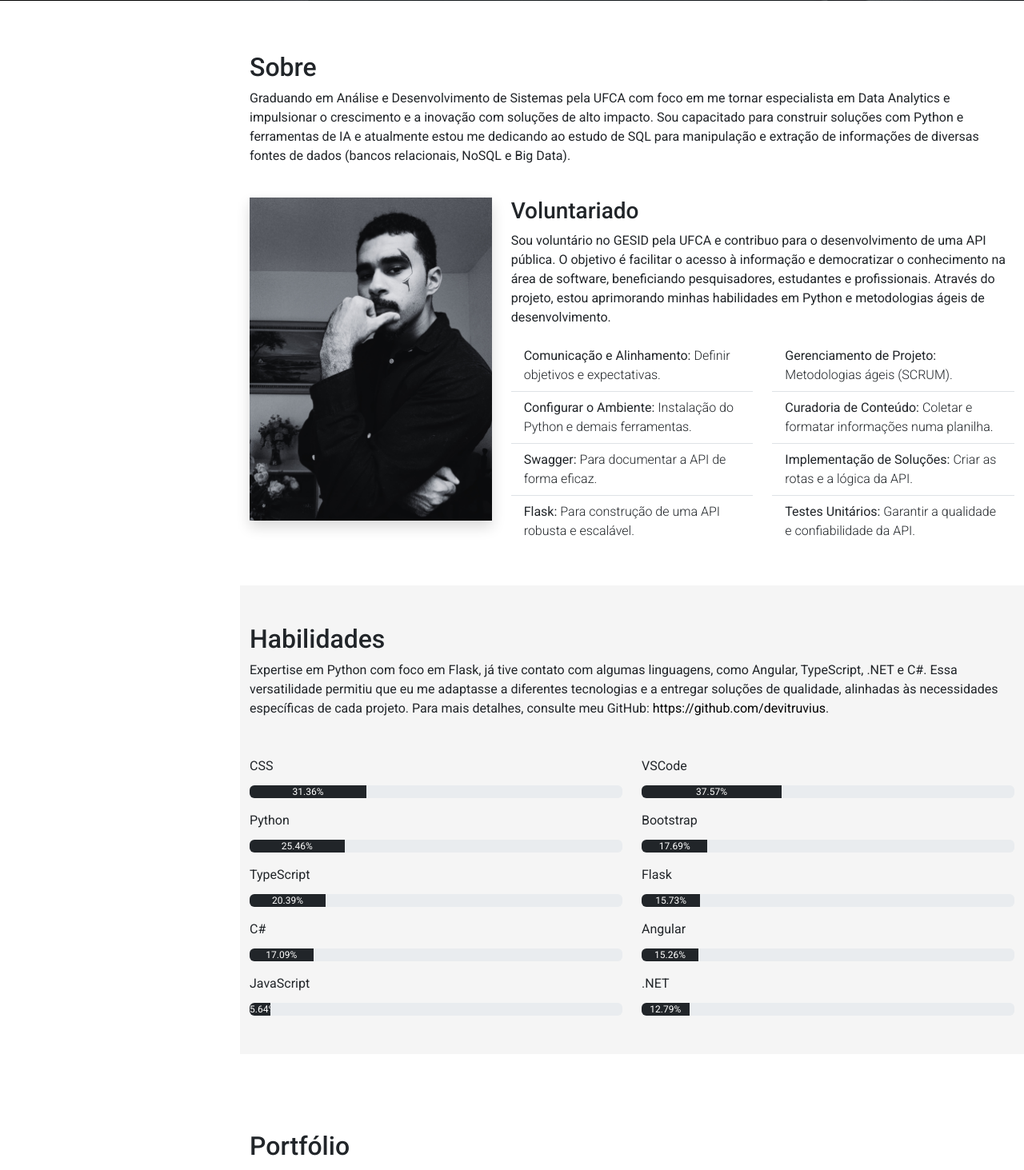
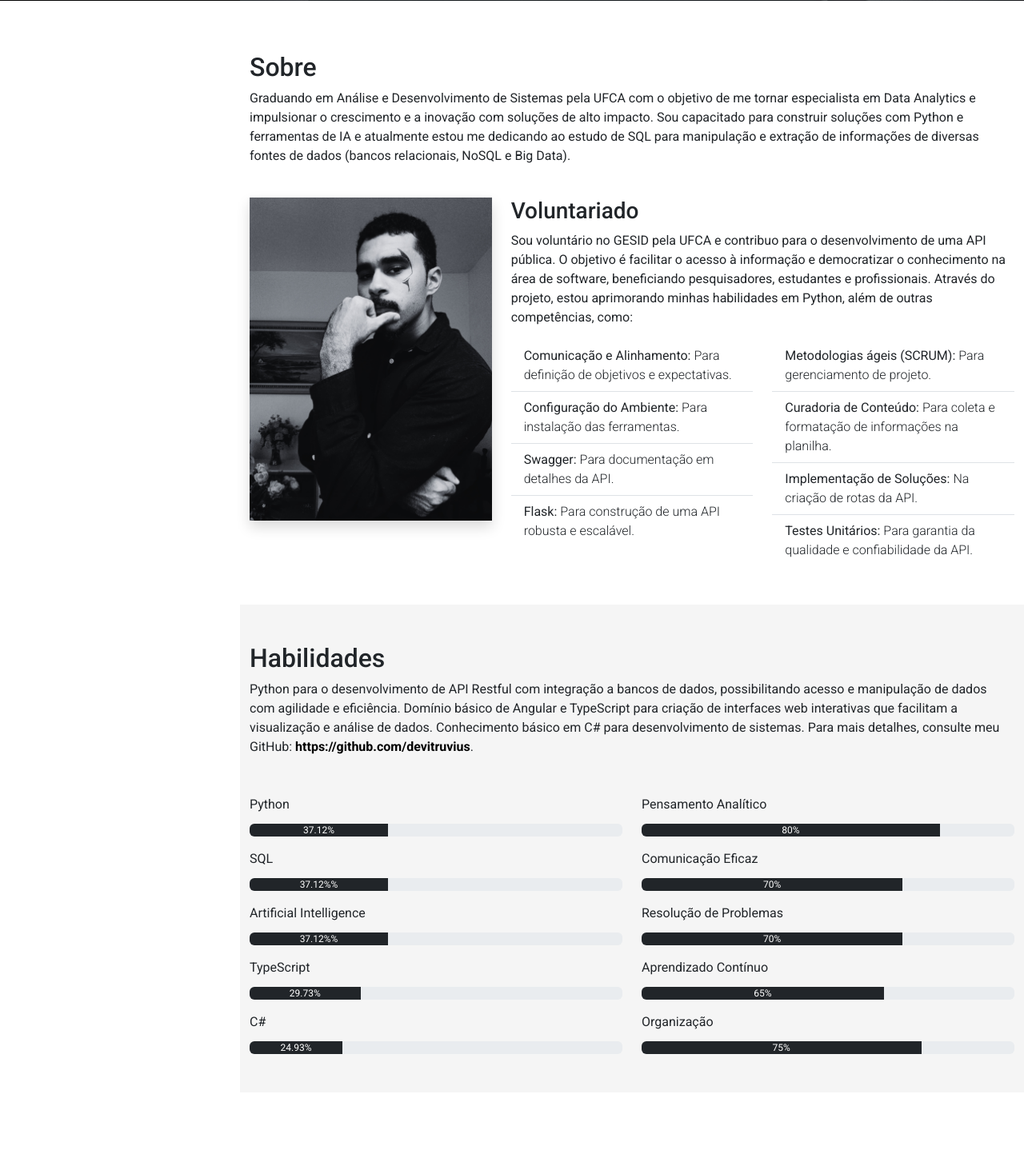
Before and after one commit to devitruvius/personal-portfolio, a Flask app: page / in a window 1280 px wide. Shown: the part 799-2262 px from the top of the page at 80% size. Run offline with Flask 3, Linux system fonts and the light colour scheme; some libraries are stand-ins or nearby versions.

Commit message:
refinando as descrições

```diff
--- a/templates/index.html
+++ b/templates/index.html
@@ -82,7 +82,8 @@
                 <div class="col-md-12" data-anime="down">
                     <h2 class="pt-3">Sobre</h2>
                     <p>
-                        Graduando em Análise e Desenvolvimento de Sistemas pela UFCA com foco em me tornar especialista
+                        Graduando em Análise e Desenvolvimento de Sistemas pela UFCA com o objetivo de me tornar
+                        especialista
                         em Data Analytics e impulsionar o crescimento e a inovação com soluções de alto impacto.
 
                         Sou capacitado para construir soluções com Python e ferramentas de IA e atualmente estou me
@@ -103,22 +104,21 @@
                         Sou voluntário no GESID pela UFCA e contribuo para o desenvolvimento de uma API pública. O
                         objetivo é facilitar o acesso à informação e democratizar o conhecimento na área de
                         software, beneficiando pesquisadores, estudantes e profissionais. Através do projeto, estou
-                        aprimorando minhas habilidades em Python e metodologias ágeis de desenvolvimento.
+                        aprimorando minhas habilidades em Python, além de outras competências, como:
                     </p>
                     <div class="row">
                         <div class="col-md-6">
                             <ul class="list-group list-group-flush fs-6">
                                 <li class="list-group-item">
-                                    Comunicação e Alinhamento: <span class="fw-light">Definir objetivos
+                                    Comunicação e Alinhamento: <span class="fw-light">Para definição de objetivos
                                         e expectativas.</span>
                                 </li>
                                 <li class="list-group-item">
-                                    Configurar o Ambiente: <span class="fw-light">Instalação do Python e demais
+                                    Configuração do Ambiente: <span class="fw-light">Para instalação das
                                         ferramentas.</span>
                                 </li>
                                 <li class="list-group-item">
-                                    Swagger: <span class="fw-light">Para
-                                        documentar a API de forma eficaz.</span>
+                                    Swagger: <span class="fw-light">Para documentação em detalhes da API.</span>
                                 </li>
                                 <li class="list-group-item">
                                     Flask: <span class="fw-light">Para construção de uma API robusta e
@@ -129,19 +129,19 @@
                         <div class="col-md-6">
                             <ul class="list-group list-group-flush fs-6">
                                 <li class="list-group-item">
-                                    Gerenciamento de Projeto: <span class="fw-light">Metodologias ágeis
-                                        (SCRUM).</span>
+                                    Metodologias ágeis
+                                        (SCRUM): <span class="fw-light">Para gerenciamento de projeto.</span>
                                 </li>
                                 <li class="list-group-item">
-                                    Curadoria de Conteúdo: <span class="fw-light">Coletar e formatar informações numa
+                                    Curadoria de Conteúdo: <span class="fw-light">Para coleta e formatação de informações na
                                         planilha.</span>
                                 </li>
                                 <li class="list-group-item">
-                                    Implementação de Soluções: <span class="fw-light">Criar as rotas e a lógica da
+                                    Implementação de Soluções: <span class="fw-light">Na criação de rotas da
                                         API.</span>
                                 </li>
                                 <li class="list-group-item">
-                                    Testes Unitários: <span class="fw-light">Garantir a qualidade e confiabilidade da
+                                    Testes Unitários: <span class="fw-light">Para garantia da qualidade e confiabilidade da
                                         API.</span>
                                 </li>
                             </ul>
@@ -157,67 +157,72 @@
             <div class="container pb-5">
                 <h2 class="pt-5">Habilidades</h2>
                 <p>
-                    Expertise em Python com foco em Flask, já tive contato com algumas linguagens, como Angular,
-                    TypeScript, .NET e C#. Essa versatilidade permitiu que eu me adaptasse a diferentes tecnologias e
-                    a entregar soluções de qualidade, alinhadas às necessidades específicas de cada projeto. Para mais
+                    Python para o desenvolvimento de API Restful com integração a bancos de dados, possibilitando acesso
+                    e
+                    manipulação de dados com agilidade e eficiência. Domínio básico de Angular e TypeScript para criação
+                    de
+                    interfaces web interativas que facilitam a visualização e análise de dados. Conhecimento básico em
+                    C# para desenvolvimento de sistemas. Para mais
                     detalhes, consulte meu GitHub:
                     <a target="_blank" href="https://github.com/devitruvius"
-                        style="color: #000; text-decoration: none;">https://github.com/devitruvius</a>.
+                        style="color: #000; text-decoration: none;"><strong>https://github.com/devitruvius</strong></a>.
                 </p>
 
                 <div class="row">
                     <div class="col-md-6">
-                        <p class="mt-3 mb-0">CSS</p>
-                        <div class="progress" role="progressbar" aria-label="Example with label" aria-valuenow="25"
-                            aria-valuemin="0" aria-valuemax="100">
-                            <div class="progress-bar bg-dark" data-anime="left" style="width: 31.36%">31.36%</div>
-                        </div>
+
                         <p class="mt-3 mb-0">Python</p>
                         <div class="progress" role="progressbar" aria-label="Example with label" aria-valuenow="25"
                             aria-valuemin="0" aria-valuemax="100">
-                            <div class="progress-bar bg-dark" data-anime="left" style="width: 25.46%">25.46%</div>
+                            <div class="progress-bar bg-dark" data-anime="left" style="width: 37.12%">37.12%</div>
+                        </div>
+                        <p class="mt-3 mb-0">SQL</p>
+                        <div class="progress" role="progressbar" aria-label="Example with label" aria-valuenow="25"
+                            aria-valuemin="0" aria-valuemax="100">
+                            <div class="progress-bar bg-dark" data-anime="left" style="width: 37.12%">37.12%%</div>
+                        </div>
+                        <p class="mt-3 mb-0">Artificial Intelligence</p>
+                        <div class="progress" role="progressbar" aria-label="Example with label" aria-valuenow="25"
+                            aria-valuemin="0" aria-valuemax="100">
+                            <div class="progress-bar bg-dark" data-anime="left" style="width: 37.12%">37.12%%</div>
                         </div>
                         <p class="mt-3 mb-0">TypeScript</p>
                         <div class="progress" role="progressbar" aria-label="Example with label" aria-valuenow="25"
                             aria-valuemin="0" aria-valuemax="100">
-                            <div class="progress-bar bg-dark" data-anime="left" style="width: 20.39%">20.39%</div>
+                            <div class="progress-bar bg-dark" data-anime="left" style="width: 29.73%">29.73%</div>
                         </div>
                         <p class="mt-3 mb-0">C#</p>
                         <div class="progress" role="progressbar" aria-label="Example with label" aria-valuenow="25"
                             aria-valuemin="0" aria-valuemax="100">
-                            <div class="progress-bar bg-dark" data-anime="left" style="width: 17.09%">17.09%</div>
+                            <div class="progress-bar bg-dark" data-anime="left" style="width: 24.93%">24.93%</div>
                         </div>
-                        <p class="mt-3 mb-0">JavaScript</p>
+
+                    </div>
+                    <div class="col-md-6">
+                        <p class="mt-3 mb-0">Pensamento Analítico</p>
                         <div class="progress" role="progressbar" aria-label="Example with label" aria-valuenow="25"
                             aria-valuemin="0" aria-valuemax="100">
-                            <div class="progress-bar bg-dark" data-anime="left" style="width: 5.64%">5.64%</div>
+                            <div class="progress-bar bg-dark" data-anime="left" style="width: 80%">80%</div>
                         </div>
-                    </div>
-                    <div class="col-md-6">
-                        <p class="mt-3 mb-0">VSCode</p>
+                        <p class="mt-3 mb-0">Comunicação Eficaz</p>
                         <div class="progress" role="progressbar" aria-label="Example with label" aria-valuenow="25"
                             aria-valuemin="0" aria-valuemax="100">
-                            <div class="progress-bar bg-dark" data-anime="left" style="width: 37.57%">37.57%</div>
+                            <div class="progress-bar bg-dark" data-anime="left" style="width: 70%">70%</div>
                         </div>
-                        <p class="mt-3 mb-0">Bootstrap</p>
+                        <p class="mt-3 mb-0">Resolução de Problemas</p>
                         <div class="progress" role="progressbar" aria-label="Example with label" aria-valuenow="25"
                             aria-valuemin="0" aria-valuemax="100">
-                            <div class="progress-bar bg-dark" data-anime="left" style="width: 17.69%">17.69%</div>
+                            <div class="progress-bar bg-dark" data-anime="left" style="width: 70%">70%</div>
                         </div>
-                        <p class="mt-3 mb-0">Flask</p>
+                        <p class="mt-3 mb-0">Aprendizado Contínuo</p>
                         <div class="progress" role="progressbar" aria-label="Example with label" aria-valuenow="25"
                             aria-valuemin="0" aria-valuemax="100">
-                            <div class="progress-bar bg-dark" data-anime="left" style="width: 15.73%">15.73%</div>
+                            <div class="progress-bar bg-dark" data-anime="left" style="width: 65%">65%</div>
                         </div>
-                        <p class="mt-3 mb-0">Angular</p>
+                        <p class="mt-3 mb-0">Organização</p>
                         <div class="progress" role="progressbar" aria-label="Example with label" aria-valuenow="25"
                             aria-valuemin="0" aria-valuemax="100">
-                            <div class="progress-bar bg-dark" data-anime="left" style="width: 15.26%">15.26%</div>
-                        </div>
-                        <p class="mt-3 mb-0">.NET</p>
-                        <div class="progress" role="progressbar" aria-label="Example with label" aria-valuenow="25"
-                            aria-valuemin="0" aria-valuemax="100">
-                            <div class="progress-bar bg-dark" data-anime="left" style="width: 12.79%">12.79%</div>
+                            <div class="progress-bar bg-dark" data-anime="left" style="width: 75%">75%</div>
                         </div>
                     </div>
                 </div>
```
